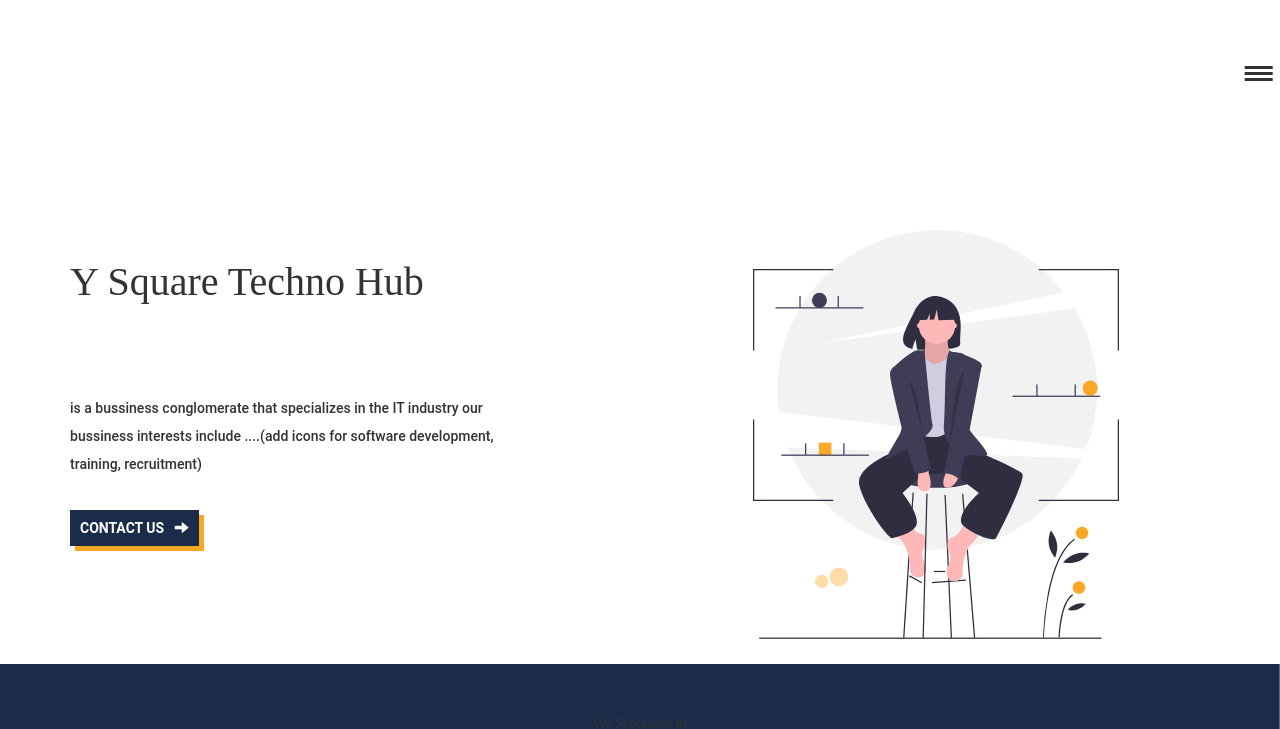
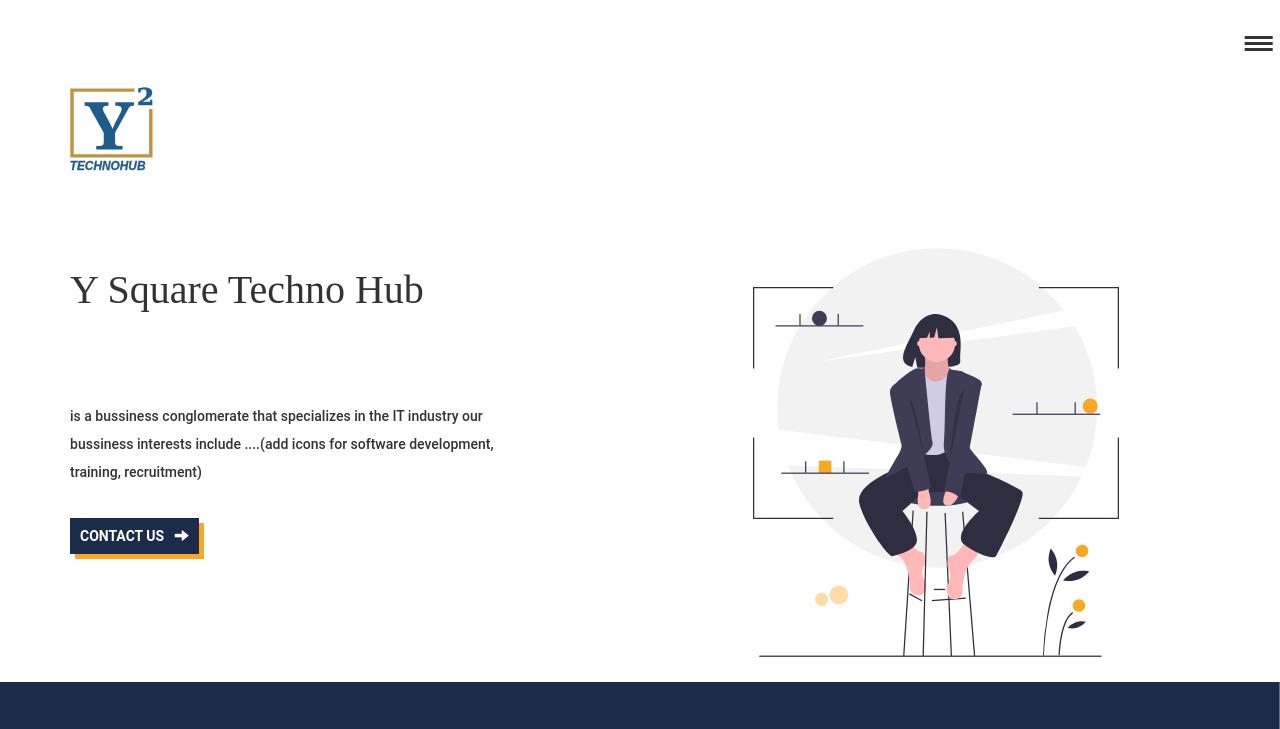
Before and after one commit to ysquaretechnohub/ysquaretechnohub.github.io, a plain HTML site: page index.html in a window 1280 px wide. Shown: the top 729 px of the page. Drawn offline with nearby package versions, Linux system fonts and the light colour scheme.

Commit message:
added logo

```diff
--- a/index.html
+++ b/index.html
@@ -12,6 +12,13 @@
 
 <body>
   <!-- NAV STARTS HERE -->
+  <div class="container">
+  <div class="row logo">
+    <div class="col-lg-2 col-md-4 col-sm-4 col-xs-6">
+    <object type="image/svg+xml" data="assets/yt_logo_svg.svg" style="width:60%">
+      Your browser does not support SVG
+    </object>
+  </div>
     <nav class="nav">
       <button class="nav__toggle">
         <span class="hamburger"></span>
@@ -22,6 +29,8 @@
         <li class="nav__item"><a href="#" class="nav__link">Software Development</a></li>
       </ul>
     </nav>
+  </div>
+</div>
 
 
   <!-- NAV ENDS HERE -->
@@ -52,7 +61,7 @@
           </div>
         </section>
       </div>
-      <section class="col-md-offset-1 col-md-5 image-offset">
+      <section class="col-md-offset-1 col-md-5 ">
         <object type="image/svg+xml" data="assets/undraw_modern_professional_yt9h.svg" style="width:80%">
           Your browser does not support SVG
         </object>
--- a/style.css
+++ b/style.css
@@ -33,9 +33,11 @@ p, td {
 body{
   overflow-x: hidden;
 }
+.logo{
+  margin-top: 10vh;
+}
+.mainHeading {
 
-.mainHeading {
-  margin-top: 25vh;
   font-size: 4rem;
   font-family: var(--font-family-heading);
 }
@@ -172,6 +174,7 @@ a:hover {
   background: var(--white-background);
   position: fixed;
   right: 0;
+  top:0;
   transform: translateX(100%);
   transition: transform 300ms cubic-bezier(.5, 0, .5, 1)
 }
```
Also changed, not shown: assets/yt_logo_svg.svg (added). Lines whose indentation alone changed are shown as unchanged.
